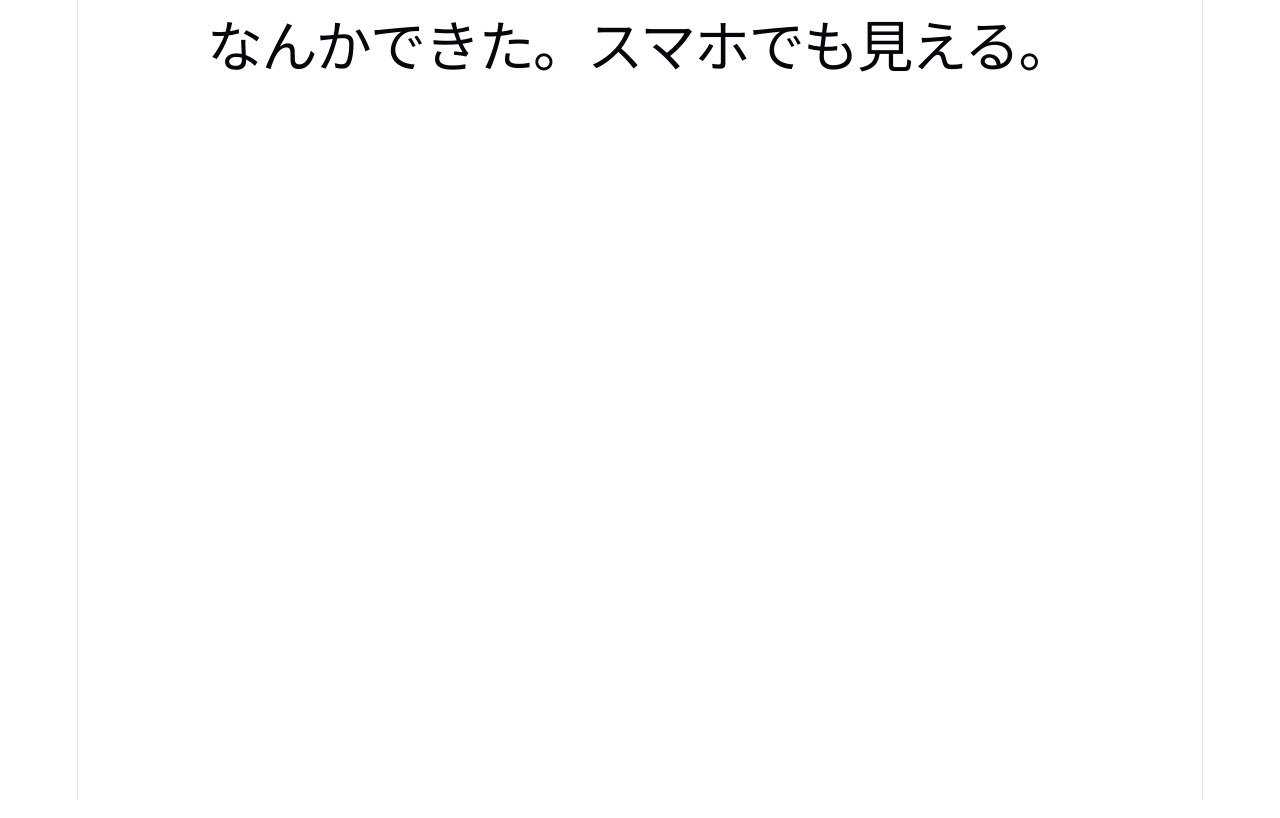
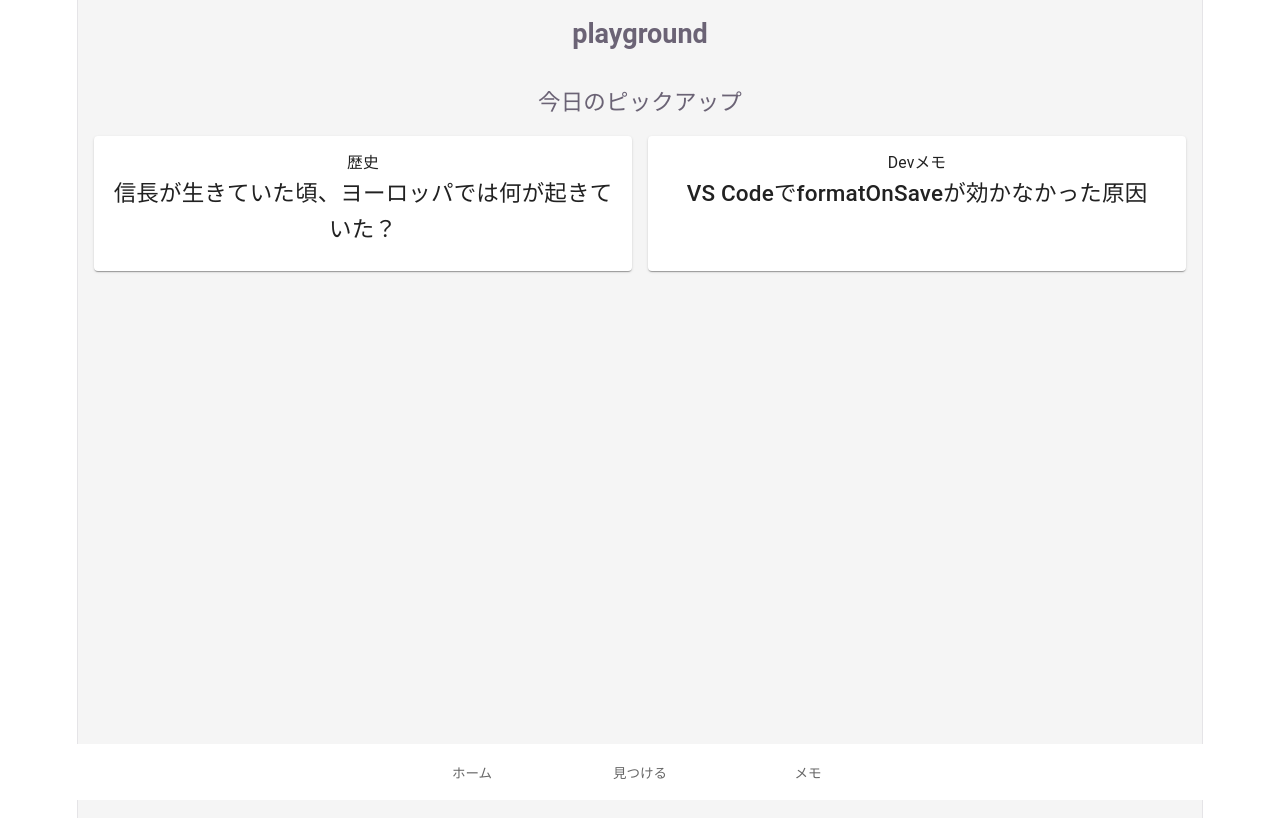
Before and after one commit to xh1r0k1x/playground, a React (Vite) app: page / in a window 1280 px wide. Shown: the top 818 px of the page. Built offline with nearby package versions, Linux system fonts and the light colour scheme.

Commit message:
add bottomNavigation

```diff
--- a/package.json
+++ b/package.json
@@ -10,6 +10,9 @@
     "preview": "vite preview"
   },
   "dependencies": {
+    "@emotion/react": "^11.14.0",
+    "@emotion/styled": "^11.14.1",
+    "@mui/material": "^9.4.0",
     "react": "^19.2.8",
     "react-dom": "^19.2.8"
   },
@@ -23,6 +26,7 @@
     "eslint-plugin-react-hooks": "^7.1.1",
     "eslint-plugin-react-refresh": "^0.5.6",
     "globals": "^17.12.0",
+    "prettier": "^3.9.8",
     "typescript": "~6.0.2",
     "typescript-eslint": "^8.69.0",
     "vite": "^8.3.0"
--- a/src/App.tsx
+++ b/src/App.tsx
@@ -1,3 +1,68 @@
+import Box from '@mui/material/Box';
+import Card from '@mui/material/Card';
+import CardContent from '@mui/material/CardContent';
+import Typography from '@mui/material/Typography';
+import BottomNavigation from '@mui/material/BottomNavigation';
+import BottomNavigationAction from '@mui/material/BottomNavigationAction';
+
 export const App = () => {
-  return <h1>なんかできた。スマホでも見える。</h1>
-}
+  return (
+    <Box
+      sx={{
+        minHeight: '100vh',
+        bgcolor: 'grey.100',
+        p: 2,
+      }}
+    >
+      <Typography variant="h5" sx={{ fontWeight: 'bold' }}>
+        playground
+      </Typography>
+
+      <Typography variant="h6" sx={{ mt: 4, mb: 2, fontWeight: 'bold' }}>
+        今日のピックアップ
+      </Typography>
+
+      <Box
+        sx={{
+          display: 'grid',
+          gridTemplateColumns: 'repeat(2, 1fr)',
+          gap: 2,
+        }}
+      >
+        <Card>
+          <CardContent>
+            <Typography variant="body2">歴史</Typography>
+
+            <Typography variant="h6">
+              信長が生きていた頃、ヨーロッパでは何が起きていた？
+            </Typography>
+          </CardContent>
+        </Card>
+
+        <Card>
+          <CardContent>
+            <Typography variant="body2">Devメモ</Typography>
+
+            <Typography variant="h6">
+              VS CodeでformatOnSaveが効かなかった原因
+            </Typography>
+          </CardContent>
+        </Card>
+      </Box>
+
+      <BottomNavigation
+        showLabels
+        sx={{
+          position: 'fixed',
+          bottom: 0,
+          left: 0,
+          right: 0,
+        }}
+      >
+        <BottomNavigationAction label="ホーム" />
+        <BottomNavigationAction label="見つける" />
+        <BottomNavigationAction label="メモ" />
+      </BottomNavigation>
+    </Box>
+  );
+};
```
Also changed, not shown: 2 other files (tests, documents, lock files or other folders).
